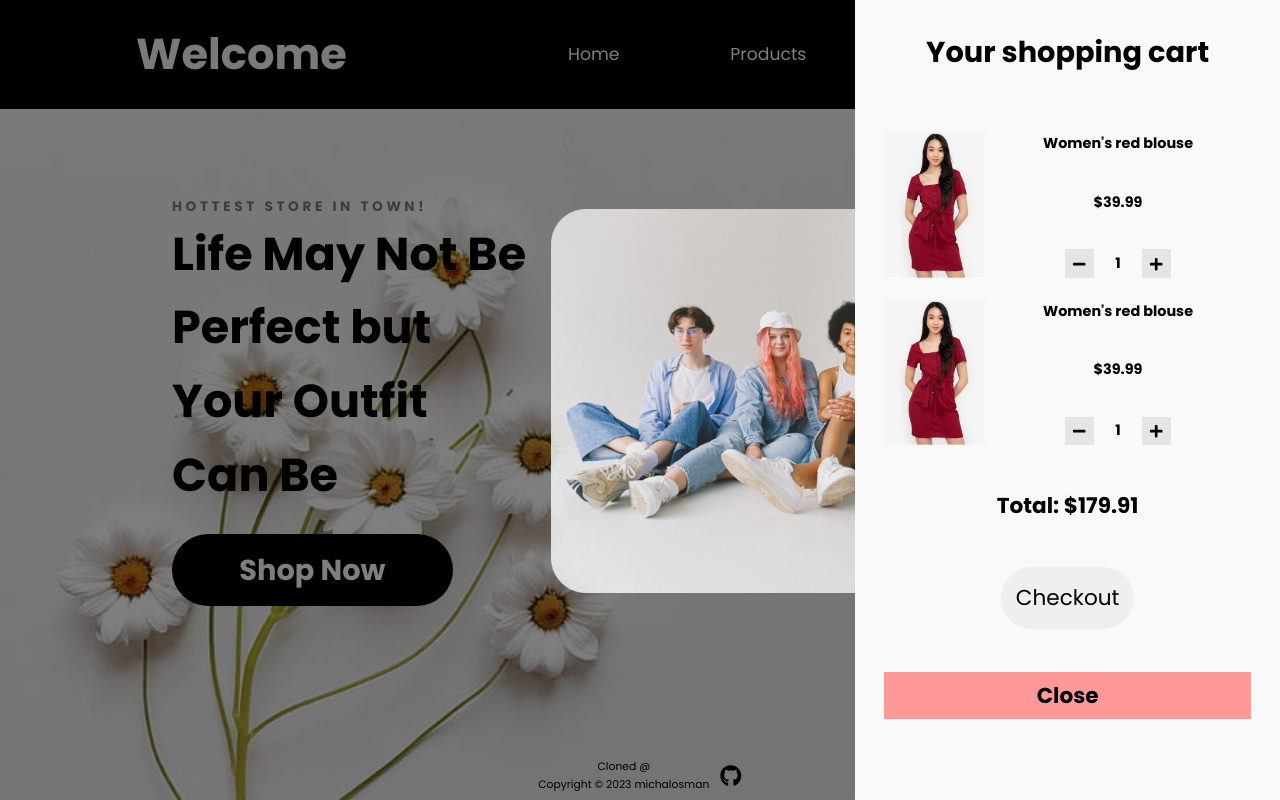
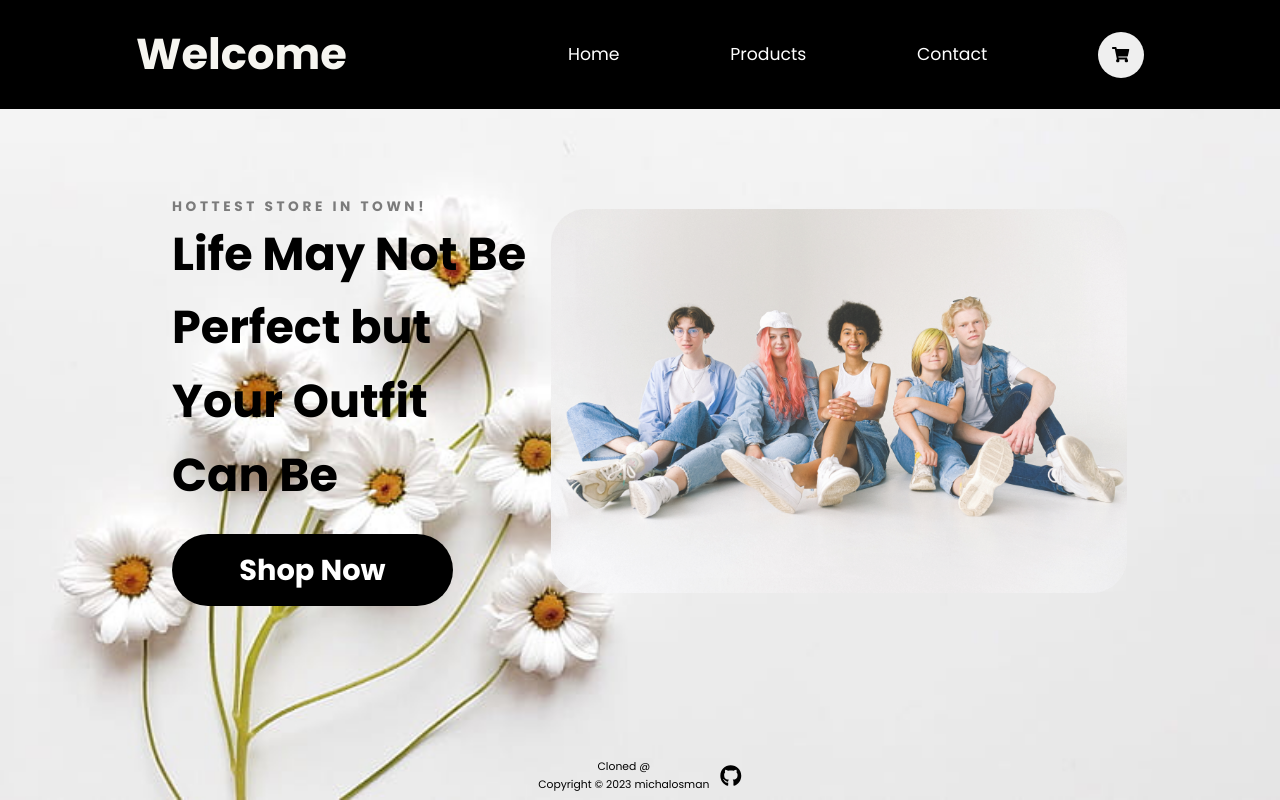
Before and after one commit to 4ndrelim/TOP_JS, a React (Create React App) app in the folder shopping-cart/: page / in a window 1280 px wide. Built offline with nearby package versions, Linux system fonts and the light colour scheme.

Commit message:
Clean code

```diff
--- a/shopping-cart/src/App.js
+++ b/shopping-cart/src/App.js
@@ -8,7 +8,7 @@ import Cart from './components/Cart/Cart';
 function App() {
   return (
     <div>
-      <Cart />
+      {/* <Cart /> */}
       <BrowserRouter>
         <Header />
         <Main />
--- a/shopping-cart/src/components/Cart/Cart.js
+++ b/shopping-cart/src/components/Cart/Cart.js
@@ -45,8 +45,6 @@ const CartWrapper = styled.div`
   background-color: ${({ theme }) => theme.colors.grey.light};
   font-size: 3rem;
   font-weight: bold;
-  /* footer support */
-  padding-bottom: 11.2rem;
   z-index: 1;
 `;
 
@@ -61,6 +59,7 @@ const Products = styled.div`
   overflow: auto;
   gap: 3rem;
   width: 100%;
+  height: 45rem;
 `;
 
 const Overlay = styled.div`
--- a/shopping-cart/src/components/elements/Button.js
+++ b/shopping-cart/src/components/elements/Button.js
@@ -26,10 +26,10 @@ const ButtonWrapper = styled.button`
       ${(props) => props.type === 'addingBtn'
         && css`
           width: 100%;
-          padding: 1rem;
+          padding: 2rem;
           background-color: ${({ theme }) => theme.colors.primary};
           color: ${({ theme }) => theme.colors.dark};
-          border-radius: 0px;
+          border-radius: 50px;
           font-weight: bold;
           transition: background-color 0.15s ease-in-out;
           &:hover {
@@ -62,9 +62,6 @@ const ButtonWrapper = styled.button`
       }
     `}
 
-
-
-
     /* AMOUNT CHANGER */
     ${(props) => ((props.type === 'increment') || (props.type === 'decrement'))
       && css`
```
